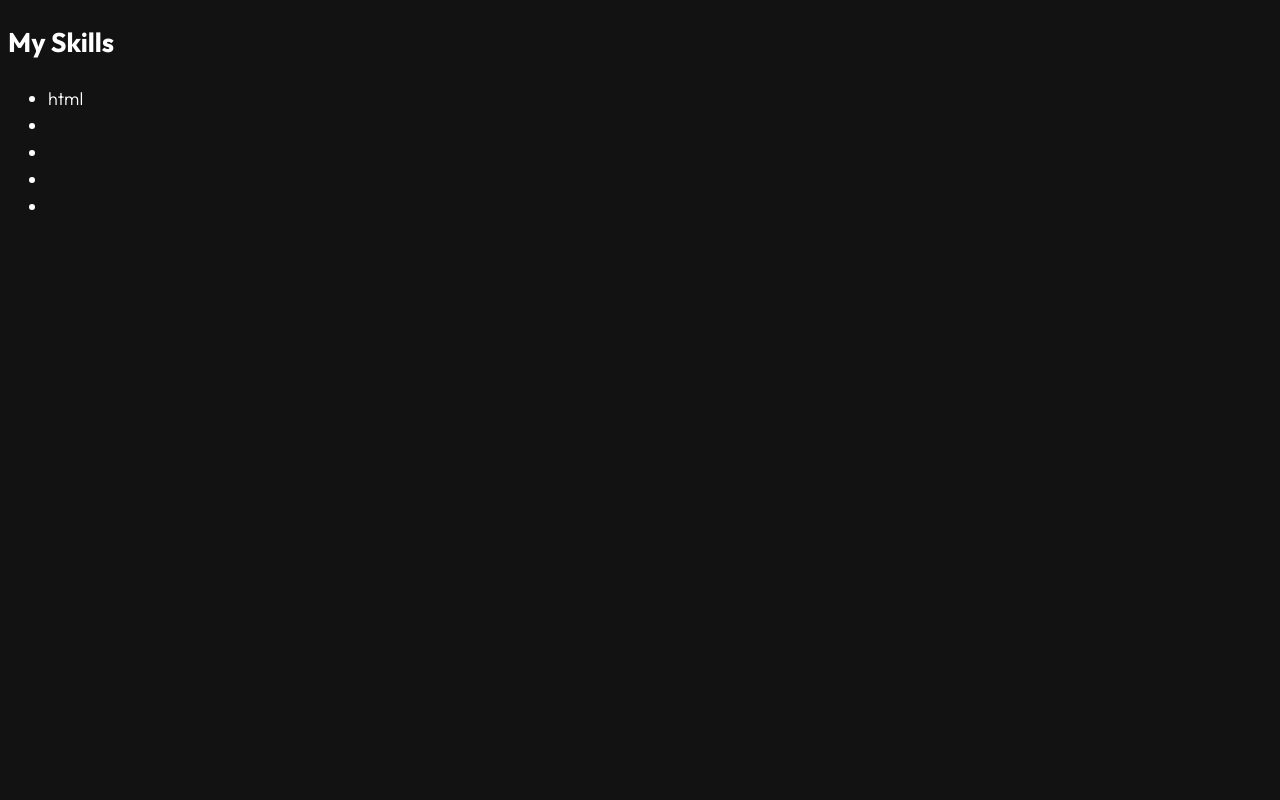
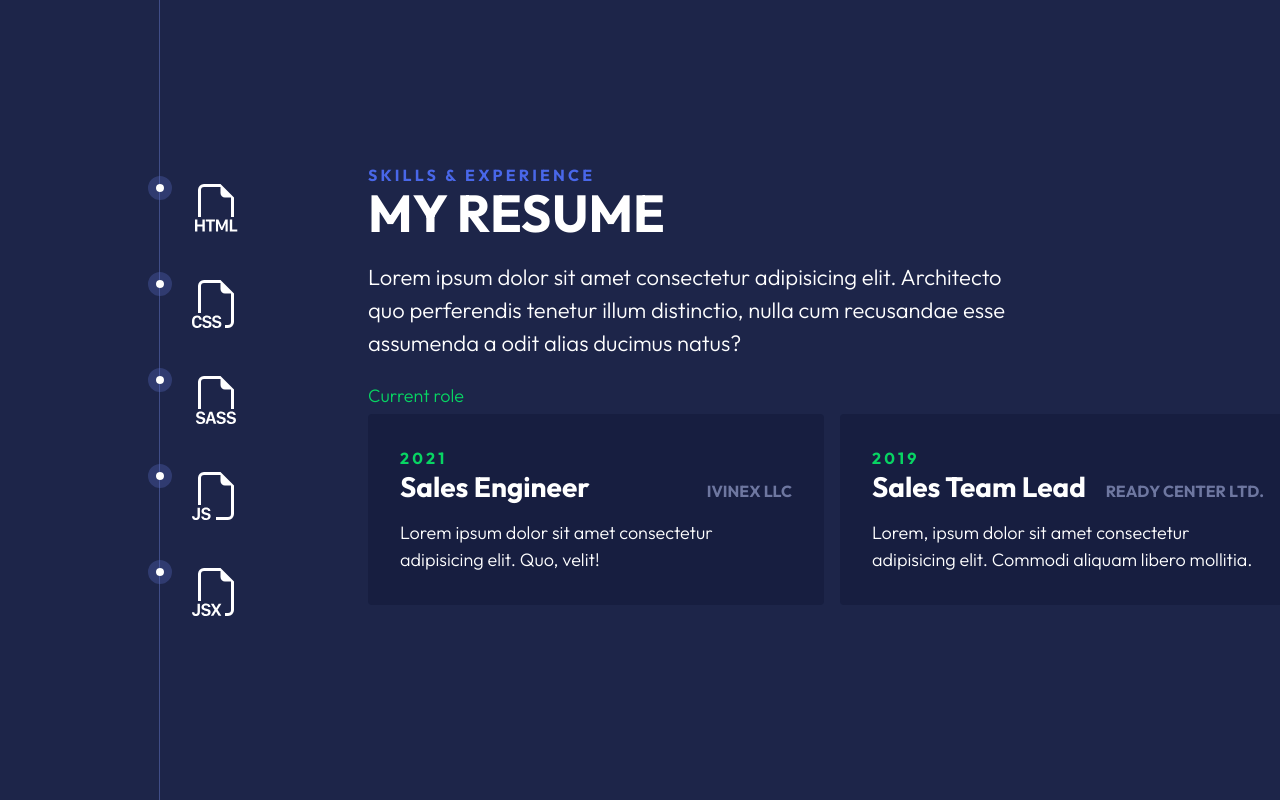
Before and after one commit to rpittezr/resume-page, a website: page index.html in a window 1280 px wide. Drawn offline with Linux system fonts and the light colour scheme.

Commit message:
feat: Content Page and Stylization

```diff
--- a/index.html
+++ b/index.html
@@ -15,22 +15,64 @@
       href="https://fonts.googleapis.com/css2?family=Outfit:wght@300;400;700&display=swap"
       rel="stylesheet"
     />
-    <!-- FontAwesome Icons -->
-    <link rel="stylesheet" href="#" />
     <!-- Core CSS -->
     <link rel="stylesheet" href="./src/style.css" />
   </head>
   <body>
-    <main></main>
-    <aside>
-      <h2 class="visually-hidden">My Skills</h2>
-      <ul class="icon-list">
-        <li><span class="material-icons">html</span></li>
-        <li></li>
-        <li></li>
-        <li></li>
-        <li></li>
-      </ul>
-    </aside>
+    <div class="main-grid">
+      <main>
+        <p class="eyebrow">Skills & Experience</p>
+        <h1 class="page-title">My Resume</h1>
+        <p class="intro">
+          Lorem ipsum dolor sit amet consectetur adipisicing elit. Architecto
+          quo perferendis tenetur illum distinctio, nulla cum recusandae esse
+          assumenda a odit alias ducimus natus?
+        </p>
+        <div class="job-experience">
+          <div class="job">
+            <p class="year">2021</p>
+            <div class="job-info">
+              <h2 class="role">Sales Engineer</h2>
+              <span class="company">Ivinex LLC</span>
+            </div>
+            <p>
+              Lorem ipsum dolor sit amet consectetur adipisicing elit. Quo,
+              velit!
+            </p>
+          </div>
+          <div class="job">
+            <p class="year">2019</p>
+            <div class="job-info">
+              <h2 class="role">Sales Team Lead</h2>
+              <span class="company">Ready Center ltd.</span>
+            </div>
+            <p>
+              Lorem, ipsum dolor sit amet consectetur adipisicing elit. Commodi
+              aliquam libero mollitia.
+            </p>
+          </div>
+          <div class="job">
+            <p class="year">2017</p>
+            <div class="job-info">
+              <h2 class="role">IT Recruiter / Support</h2>
+              <span class="company">Frubles VC</span>
+            </div>
+            <p>
+              Lorem ipsum dolor sit amet consectetur, adipisicing elit. Ipsam.
+            </p>
+          </div>
+        </div>
+      </main>
+      <aside>
+        <h2 class="visually-hidden">My Skills</h2>
+        <ul class="icon-list" role="list">
+          <li><img src="./assets/images/html.svg" alt="html" /></li>
+          <li><img src="./assets/images/css.svg" alt="css" /></li>
+          <li><img src="./assets/images/sass.svg" alt="sass" /></li>
+          <li><img src="./assets/images/js.svg" alt="js" /></li>
+          <li><img src="./assets/images/react.svg" alt="react" /></li>
+        </ul>
+      </aside>
+    </div>
   </body>
 </html>
--- a/src/style.css
+++ b/src/style.css
@@ -42,9 +42,172 @@ html {
 }
 
 body {
+  margin: 0;
+  background-color: var(--clr-primary-700);
   color: var(--clr-neutral-100);
   font-family: var(--ff-base);
   font-size: var(--fs-400);
   font-weight: var(--fw-regular);
   line-height: 1.5;
 }
+
+.visually-hidden {
+  clip: rect(0 0 0 0);
+  clip-path: inset(50%);
+  height: 1px;
+  overflow: hidden;
+  position: absolute;
+  white-space: nowrap;
+  width: 1px;
+}
+
+.main-grid {
+  display: grid;
+  grid-template-columns: clamp(7.5rem, 20vw, 15rem) 1fr;
+  gap: 10vw;
+  grid-auto-flow: dense;
+  align-items: center;
+  min-height: 100vh;
+  min-height: 100dvh;
+}
+
+main {
+  padding-block: 2rem;
+  grid-column: 2;
+  width: calc(100vw - clamp(7.5rem, 20vw, 15rem) - 10vw);
+}
+
+aside {
+  grid-column: 1;
+  align-self: stretch;
+  display: flex;
+  justify-content: end;
+}
+
+.eyebrow {
+  color: var(--clr-secondary-400);
+  font-size: var(--fs-300);
+  font-weight: var(--fw-bold);
+  text-transform: uppercase;
+  letter-spacing: 0.2em;
+  margin: 0;
+}
+
+.page-title {
+  font-size: var(--fs-700);
+  text-transform: uppercase;
+  line-height: 1;
+  margin: 0;
+}
+
+.intro {
+  font-size: var(--fs-500);
+  max-width: 45ch;
+}
+
+.job-experience {
+  display: grid;
+  justify-content: start;
+  gap: 1rem;
+  grid-auto-flow: column;
+  overflow-x: auto;
+  position: relative;
+  padding-block: 2rem;
+  scrollbar-color: var(--clr-accent-400) var(--clr-primary-800);
+}
+
+.job-experience::-webkit-scrollbar {
+  height: 0.75rem;
+}
+
+.job-experience::-webkit-scrollbar-track {
+  background-color: var(--clr-primary-800);
+  border-radius: 100vw;
+}
+
+.job-experience::-webkit-scrollbar-thumb {
+  background-color: var(--clr-accent-400);
+  border-radius: 100vw;
+}
+
+.job-experience::after {
+  content: "";
+  width: 200px;
+  background: transparent;
+}
+
+.job {
+  width: 28.5rem;
+  border-radius: 0.25rem;
+  padding: 2rem;
+  background: var(--clr-primary-800);
+}
+
+.job * {
+  margin: 0;
+}
+
+.job:first-child::before {
+  content: "Current role";
+  position: absolute;
+  color: var(--clr-accent-400);
+  top: 0;
+  left: 0;
+}
+
+.year {
+  color: var(--clr-accent-400);
+  font-size: var(--fs-300);
+  font-weight: var(--fw-bold);
+  letter-spacing: 0.2em;
+}
+
+.job-info {
+  display: flex;
+  align-items: baseline;
+  justify-content: space-between;
+  margin-bottom: 1rem;
+}
+
+.role {
+  font-size: var(--fs-600);
+  line-height: 1.2;
+}
+
+.company {
+  color: var(--clr-primary-200);
+  font-size: var(--fs-300);
+  font-weight: var(--fw-bold);
+  text-transform: uppercase;
+}
+
+.icon-list {
+  height: 100%;
+  border-left: 1px solid var(--clr-primary-300);
+  padding: 0;
+  margin: 0;
+  list-style: none;
+  display: grid;
+  align-content: center;
+  gap: 3rem;
+}
+
+.icon-list > li {
+  position: relative;
+  padding-left: 2rem;
+}
+
+.icon-list > li::after {
+  --_size: 0.5rem;
+
+  content: "";
+  position: absolute;
+  top: 0;
+  left: 0;
+  width: var(--_size);
+  transform: translateX(-50%);
+  aspect-ratio: 1;
+  outline: 0.5rem solid var(--clr-primary-400);
+  border-radius: 50%;
+  background: var(--clr-neutral-100);
+}
```
Also changed, not shown: assets/images/css.svg (added), assets/images/html.svg (added), assets/images/js.svg (added), assets/images/react.svg (added), assets/images/sass.svg (added).
